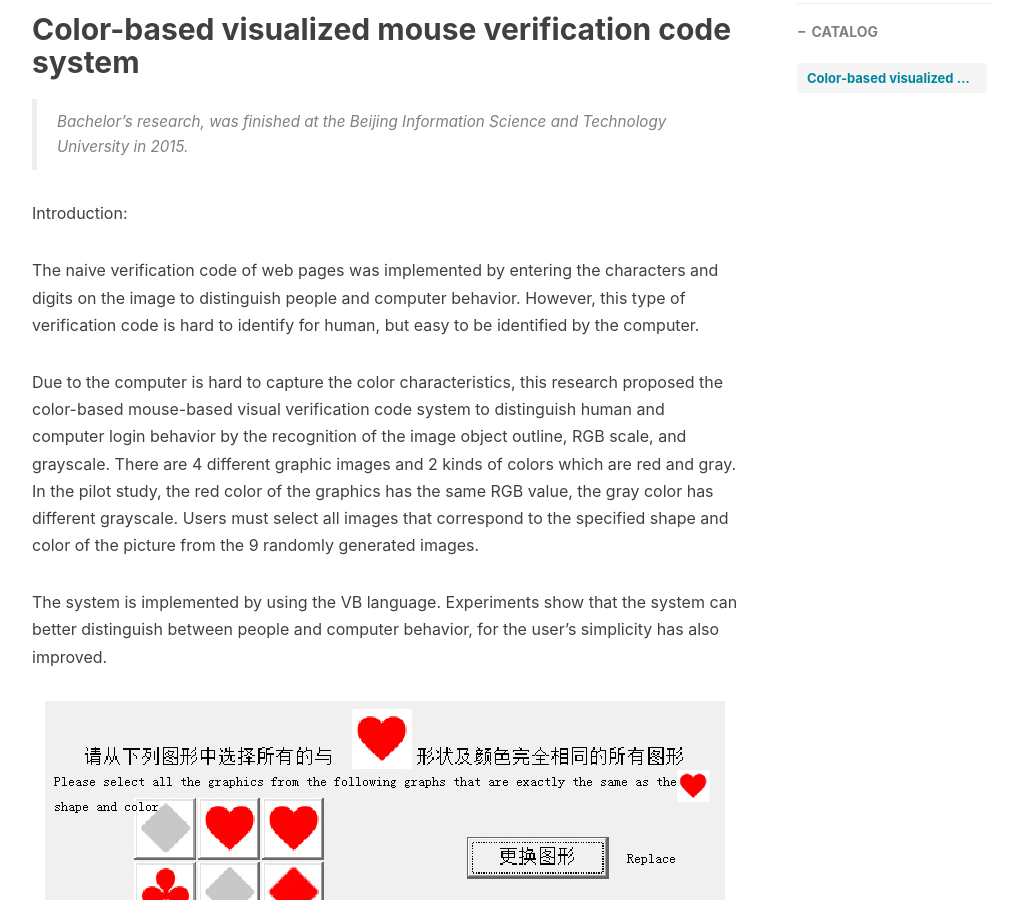
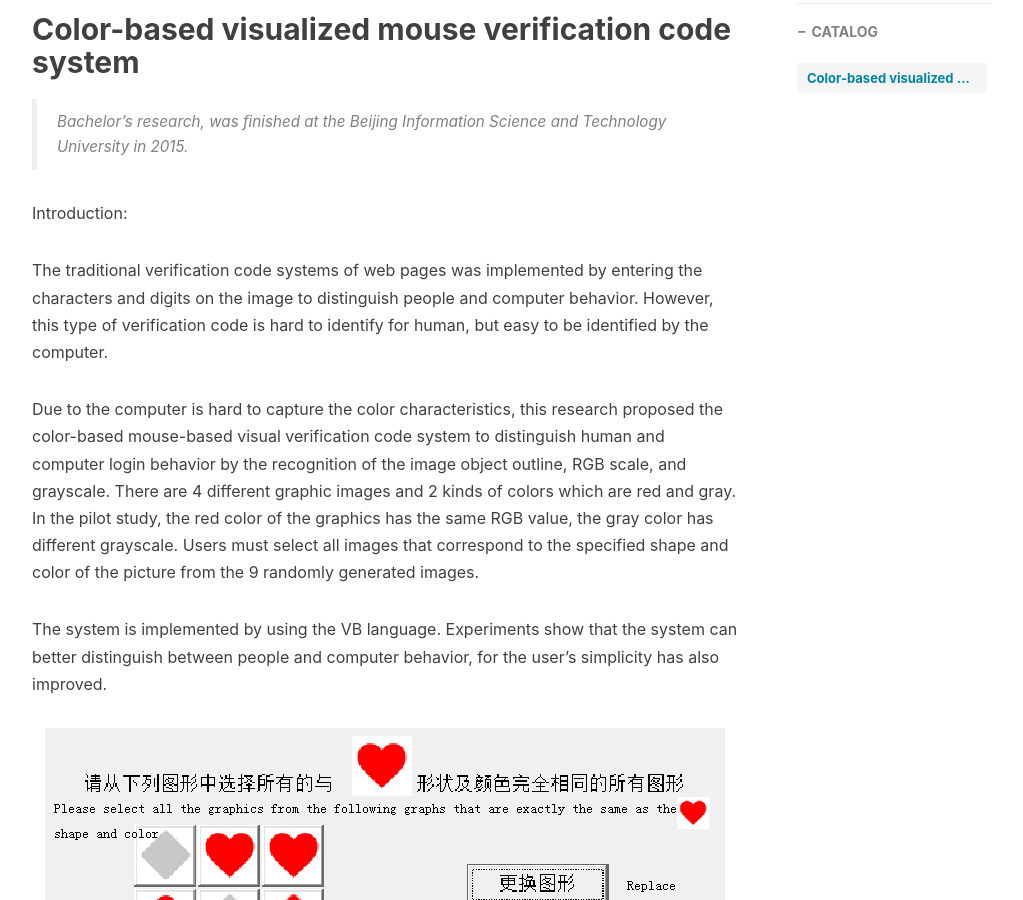
Before and after one commit to wangzh3/wangzh3.github.io, a Jekyll site: the page built from _posts/2019-10-19-Software-and-web-design.md, in a window 1280 px wide and 900 px high, scrolled down 460 px. Shown: the whole window, without its empty margins (233-1256 px from the left). Built offline with Jekyll 4.4.1, drawn with Linux system fonts in a browser that asks for light colours; nearby versions of some CDN libraries; comment, search, counter and statistics services are not loaded.

Commit message:
Update 2019-10-19-Software-and-web-design.md

```diff
--- a/_posts/2019-10-19-Software-and-web-design.md
+++ b/_posts/2019-10-19-Software-and-web-design.md
@@ -15,9 +15,9 @@ tags:
 
 Introduction:
 
-The naive verification code of web pages was implemented by entering the characters and digits on the image to distinguish people and computer behavior. However, this type of verification code is hard to identify for human, but easy to be identified by the computer.
+The traditional verification code systems of web pages was implemented by entering the characters and digits on the image to distinguish people and computer behavior. However, this type of verification code is hard to identify for human, but easy to be identified by the computer.
 
-Due to the computer is hard to capture the color characteristics, this research proposed the color-based mouse-based visual verification code system to distinguish human and computer login behavior by the recognition of the image object outline, RGB scale, and grayscale.  There are 4 different graphic images and 2 kinds of colors which are red and gray. In the pilot study, the red color of the graphics has the same RGB value, the gray color has different grayscale. Users must select all images that correspond to the specified shape and color of the picture from the 9 randomly generated images.
+Due to the computer is hard to capture the color characteristics, this research proposed the color-based mouse-based visual verification code system to distinguish human and computer login behavior by the recognition of the image object outline, RGB scale, and grayscale. There are 4 different graphic images and 2 kinds of colors which are red and gray. In the pilot study, the red color of the graphics has the same RGB value, the gray color has different grayscale. Users must select all images that correspond to the specified shape and color of the picture from the 9 randomly generated images.
 
 The system is implemented by using the VB language. Experiments show that the system can better distinguish between people and computer behavior, for the user's simplicity has also improved.
 
```
